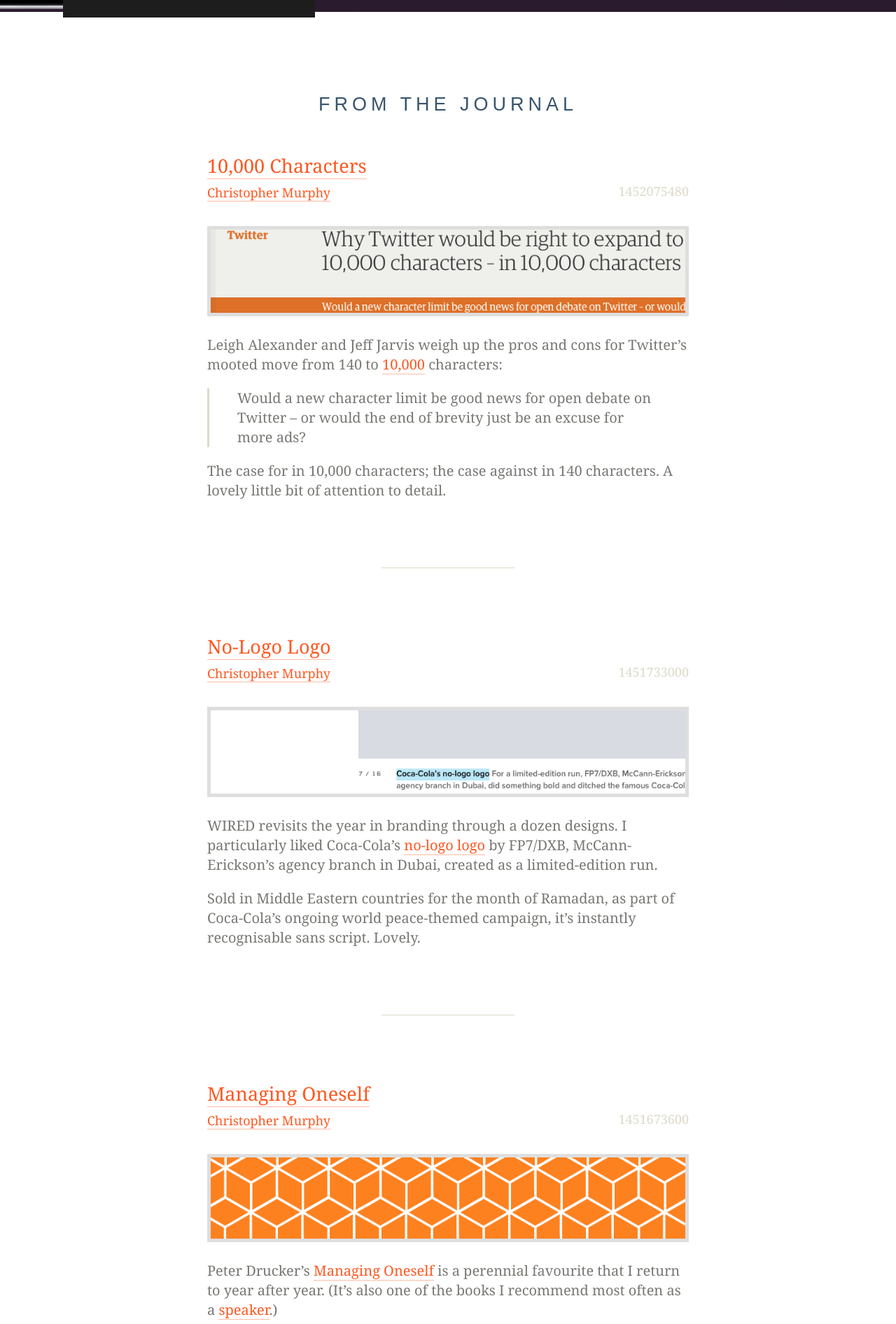
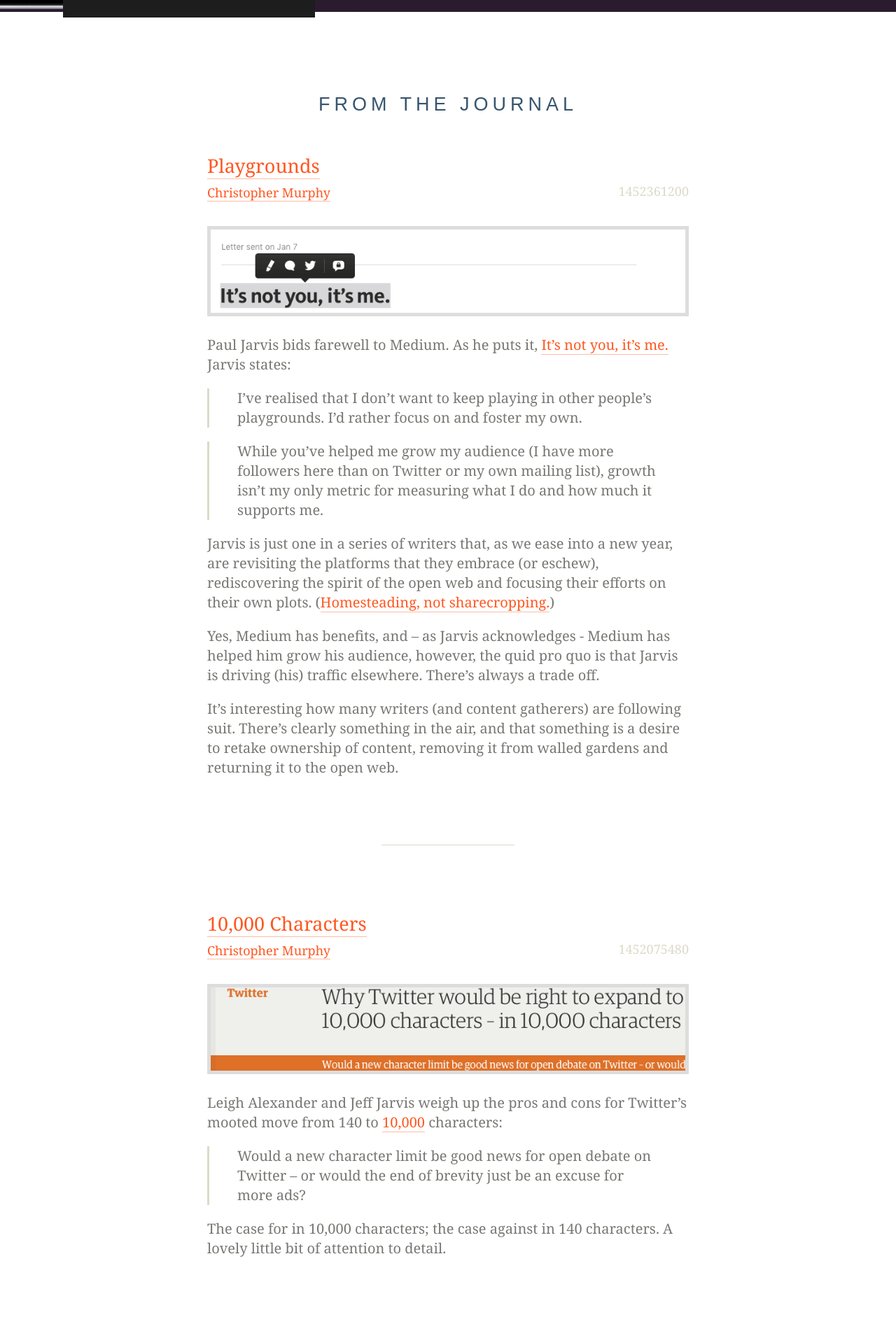
Before and after one commit to tinybooks/tinybooks.github.io, a Jekyll site: the page built from index.html, in a window 1280 px wide. Shown: the part 745-2637 px from the top of the page at 70% size. Built offline with Jekyll 4.4.1, drawn with Linux system fonts in a browser that asks for light colours; nearby versions of some CDN libraries; some of the changed text lies outside the part shown.

Commit message:
New Post

```diff
--- /dev/null
+++ b/_posts/2016-01-09-playgrounds.md
@@ -0,0 +1,26 @@
+---
+title:			Playgrounds
+author:			Christopher Murphy
+date:			2016-01-09 17:40:00
+category: 		Notes
+image:			playgrounds.png
+imagealt:		It’s not you, it’s me. [Detail]
+layout:			post
+---
+
+
+Paul Jarvis bids farewell to Medium. As he puts it, [It’s not you, it’s me.][01] Jarvis states:
+
+> I’ve realised that I don’t want to keep playing in other people’s playgrounds. I’d rather focus on and foster my own.
+
+> While you’ve helped me grow my audience (I have more followers here than on Twitter or my own mailing list), growth isn’t my only metric for measuring what I do and how much it supports me.
+
+Jarvis is just one in a series of writers that, as we ease into a new year, are revisiting the platforms that they embrace (or eschew), rediscovering the spirit of the open web and focusing their efforts on their own plots. ([Homesteading, not sharecropping.][02])
+
+Yes, Medium has benefits, and – as Jarvis acknowledges - Medium has helped him grow his audience, however, the quid pro quo is that Jarvis is driving (his) traffic elsewhere. There’s always a trade off.
+
+It’s interesting how many writers (and content gatherers) are following suit. There’s clearly something in the air, and that something is a desire to retake ownership of content, removing it from walled gardens and returning it to the open web.
+
+
+[01]: https://medium.pjrvs.com/it-s-not-you-it-s-me-112760cb2ff4#.9rsdj1f8s "It’s not you, it’s me."
+[02]: https://indiewebcamp.com "A people-focused alternative to the ‘corporate web’."
--- a/css/style.scss
+++ b/css/style.scss
@@ -12,7 +12,7 @@
 $light: #DCDAC8;
 $link: #FF5720;
 $blue: #38556E;
-$grey: #DEDEDE;
+$grey: #DDDDDD;
 
 
 $sp: 42px;
```
Also changed, not shown: _drafts/2016-01-01-template-post.md (+4 -3 lines), _posts/2016-01-01-ship-early-ship-often.md (+1 -1 lines), _posts/2016-01-29-a-dozen-questions-for-mr-marcotte.md (renamed from _drafts/2016-01-29-a-dozen-questions-for-mr-stocks.md, +13 -13 lines), assets/playgrounds.png (added), assets/post-example.png (deleted), assets/tiny-books-universe.png (renamed from assets/generic-space.png).
